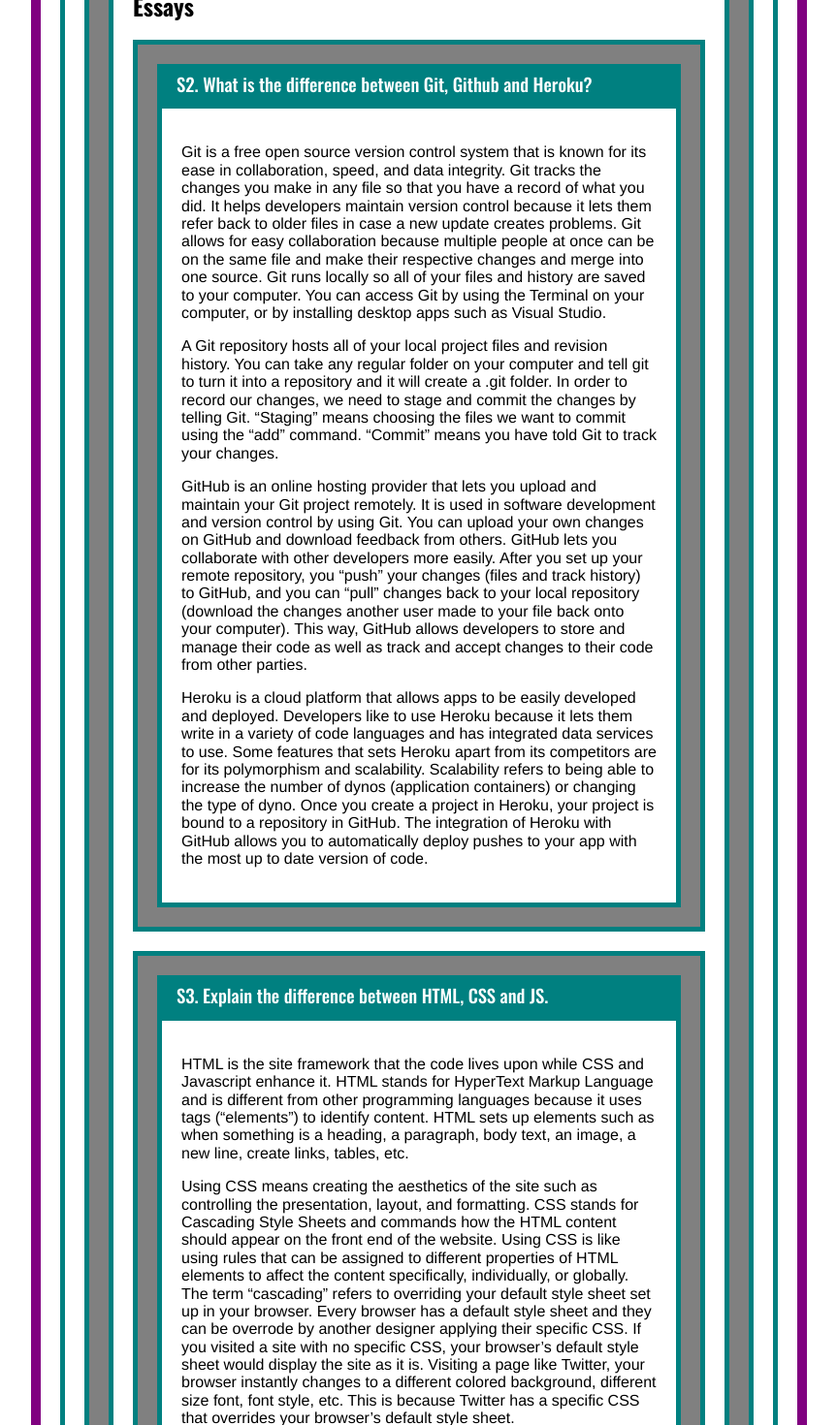
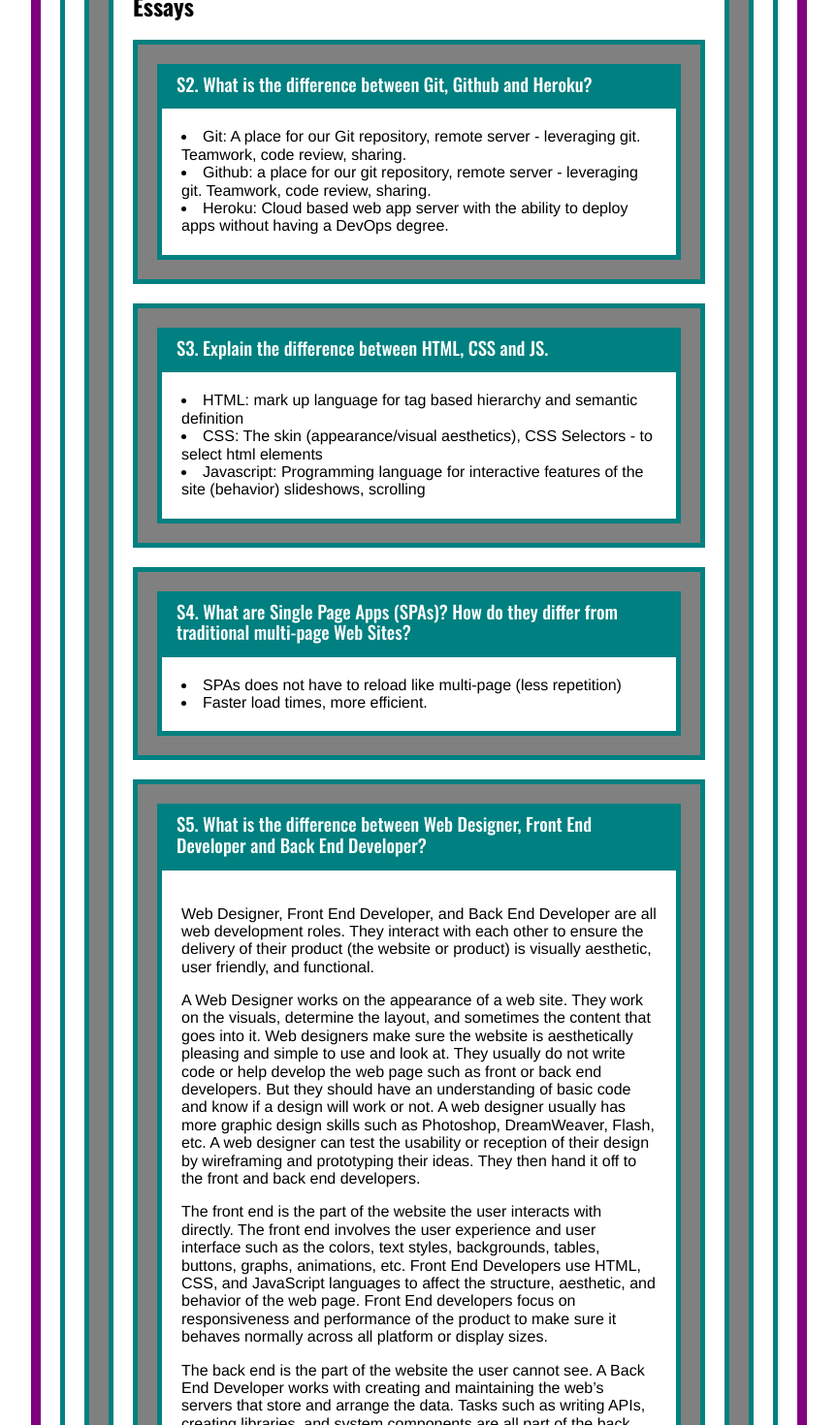
Before and after one commit to claireyz/Web-1-Zhao-Claire-Final, a React (Create React App) app: page /homework in a window 1280 px wide. Shown: the part 660-2130 px from the top of the page at 97% size, without its empty margins (208-1071 px from the left). Built offline with nearby package versions, Linux system fonts and the light colour scheme.

Commit message:
Updating Homework

```diff
--- a/src/React/Homework/Essays/Essays.jsx
+++ b/src/React/Homework/Essays/Essays.jsx
@@ -8,29 +8,20 @@ const Essays = () => {
         <EssaysStyled>
             <h2>Essays</h2>
             <Essay q='S2. What is the difference between Git, Github and Heroku?' >
-            <p>Git is a free open source version control system that is known for its ease in collaboration, speed, and data integrity. Git tracks the changes you make in any file so that you have a record of what you did. It helps developers maintain version control because it lets them refer back to older files in case a new update creates problems. Git allows for easy collaboration because multiple people at once can be on the same file and make their respective changes and merge into one source. Git runs locally so all of your files and history are saved to your computer. You can access Git by using the Terminal on your computer, or by installing desktop apps such as Visual Studio. </p>
-<p>A Git repository hosts all of your local project files and revision history. You can take any regular folder on your computer and tell git to turn it into a repository and it will create a .git folder.
-In order to record our changes, we need to stage and commit the changes by telling Git. “Staging” means choosing the files we want to commit using the “add” command. “Commit” means you have told Git to track your changes. </p>
-
-<p>GitHub is an online hosting provider that lets you upload and maintain your Git project remotely. It is used in software development and version control by using Git. You can upload your own changes on GitHub and download feedback from others. GitHub lets you collaborate with other developers more easily. After you set up your remote repository, you “push” your changes (files and track history) to GitHub, and you can “pull” changes back to your local repository (download the changes another user made to your file back onto your computer). This way, GitHub allows developers to store and manage their code as well as track and accept changes to their code from other parties. </p>
-
-<p>Heroku is a cloud platform that allows apps to be easily developed and deployed. Developers like to use Heroku because it lets them write in a variety of code languages and has integrated data services to use. Some features that sets Heroku apart from its competitors are for its polymorphism and scalability. Scalability refers to being able to increase the number of dynos (application containers) or changing the type of dyno. Once you create a project in Heroku, your project is bound to a repository in GitHub. The integration of Heroku with GitHub allows you to automatically deploy pushes to your app with the most up to date version of code. </p>
+            <li>Git: A place for our Git repository, remote server - leveraging git. Teamwork, code review, sharing. </li>
+            <li>Github: a place for our git repository, remote server - leveraging git. Teamwork, code review, sharing. </li>
+            <li>Heroku: Cloud based web app server with the ability to deploy apps without having a DevOps degree. </li>
 
             </Essay>
             <Essay q='S3. Explain the difference between HTML, CSS and JS.' >
-            <p>HTML is the site framework that the code lives upon while CSS and Javascript enhance it. HTML stands for HyperText Markup Language and is different from other programming languages because it uses tags (“elements”) to identify content. HTML sets up elements such as when something is a heading, a paragraph, body text, an image, a new line, create links, tables, etc. </p>
-
-<p>Using CSS means creating the aesthetics of the site such as controlling the presentation, layout, and formatting. CSS stands for Cascading Style Sheets and commands how the HTML content should appear on the front end of the website. Using CSS is like using rules that can be assigned to different properties of HTML elements to affect the content specifically, individually, or globally. The term “cascading” refers to overriding your default style sheet set up in your browser. Every browser has a default style sheet and they can be overrode by another designer applying their specific CSS. If you visited a site with no specific CSS, your browser’s default style sheet would display the site as it is. Visiting a page like Twitter, your browser instantly changes to a different colored background, different size font, font style, etc. This is because Twitter has a specific CSS that overrides your browser’s default style sheet. </p>
-
-<p>JavaScript creates the interaction and behaviors between elements of the site. Javascript is a programming language that can behave differently in response to a user’s actions on a site. For example, when you hover over a Youtube video, the video will automatically start playing a bit to give you an idea of the video. This hovering interaction and video autoplay is done through Javascript. Call to action boxes that pop up on your screen, animations, security and saving information are all actions you can create through Javascript. </p>
+            <li>HTML: mark up language for tag based hierarchy and semantic definition </li>
+            <li>CSS: The skin (appearance/visual aesthetics), CSS Selectors - to select html elements </li>
+            <li>Javascript: Programming language for interactive features of the site (behavior) slideshows, scrolling</li>
 
             </Essay>
             <Essay q='S4. What are Single Page Apps (SPAs)? How do they differ from traditional multi-page Web Sites?' >
-            <p>A single page application (SPA) is one page that has a lot of information. Most information stays the same and only some of the content needs to be changed or updated at a time. One example of a single page app is your email. As you scroll through your email inbox, the navigation and placement of things all stay the same. The only thing that is changing is how far down or deep into your inbox you go. The SPA only sends the necessary information from what you click and your browser will only re-render that specific information. Many use SPAs now because of its user friendly functionalities such as: fancy UI, Javascript development, and API. </p>
-
-<p>This is different from traditional multi-page web sites where the server re-renders the whole page to present the change. Using SPAs are more cost efficient and quicker for users to access the content they’re looking for because it reduces the amount of information the server has to render. By transferring the page rendering from the server to the user, the web page can be dynamically rewritten instead of having to reload the entire page. SPAs are good to use in responsive design because it improves app performance and consistency, and reduces costs and development time. </p>
-
-<p>Traditional multi-page web pages are used when the user’s requirements are simple, read-only, or need to function in browsers without Javascript. You would build a traditional multi-page web site if there is little user side behavior with the site. Using a search engine is simple for the user and requires little interaction on their end. They type in their search and the browser displays their results. </p>
+            <li>SPAs does not have to reload like multi-page (less repetition) </li>
+            <li>Faster load times, more efficient. </li>
 
             </Essay>
             <Essay q='S5. What is the difference between Web Designer, Front End Developer and Back End Developer?' >
```
